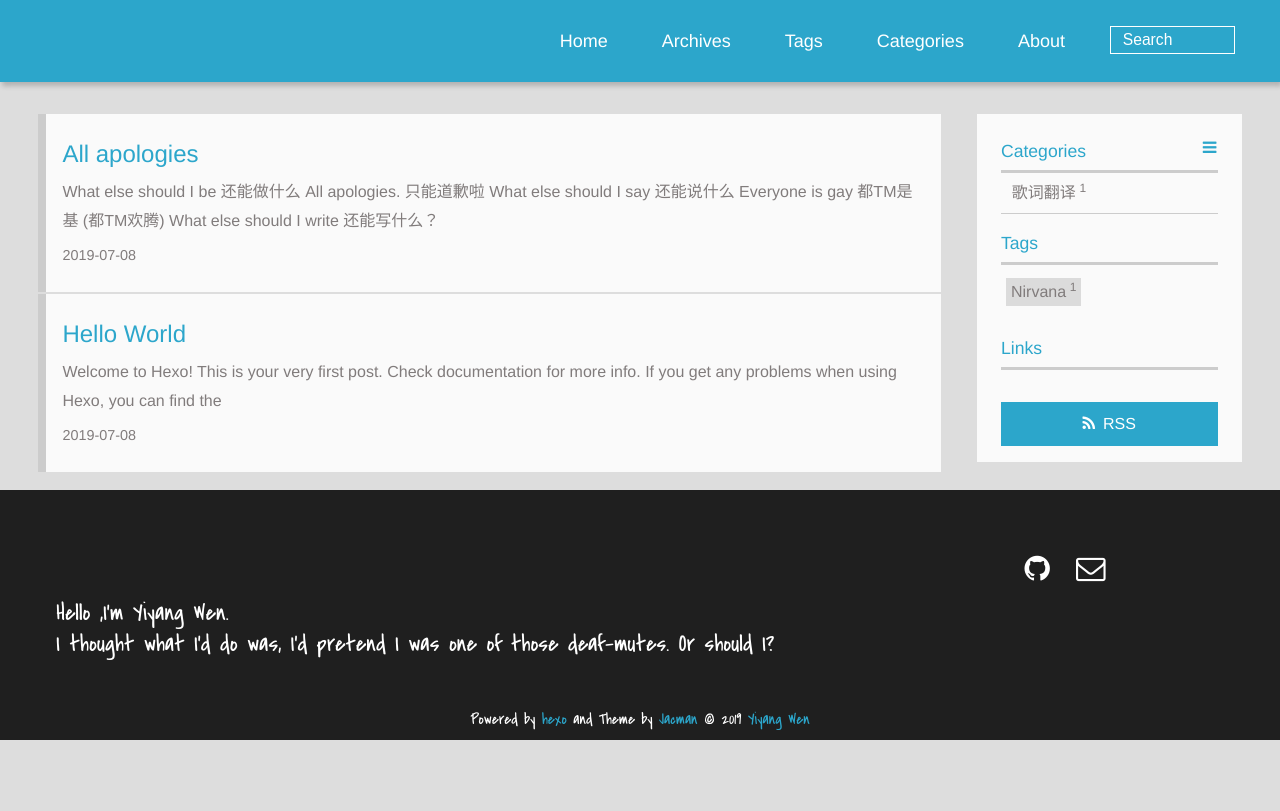
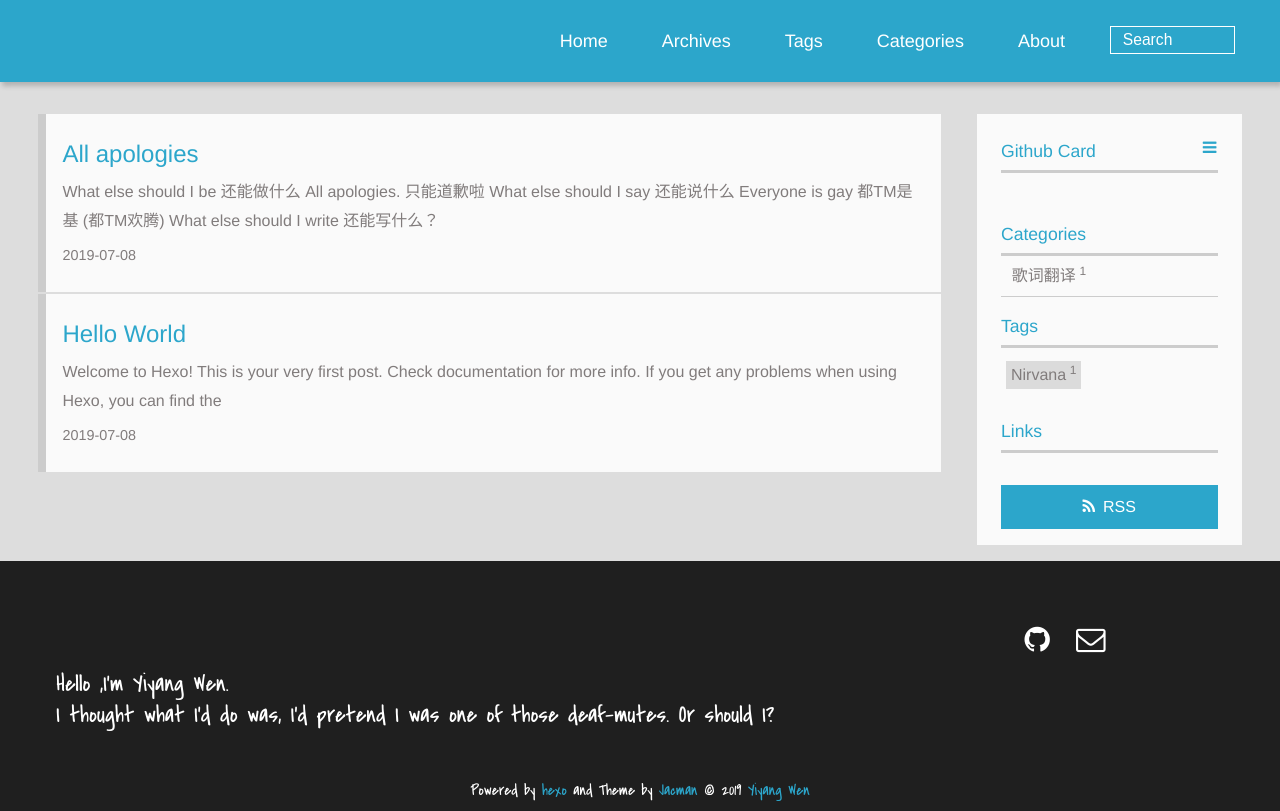
Before and after one commit to YangtheXYH/YangtheXYH.github.io, a plain HTML site: page index.html in a window 1280 px wide. Shown: the part 99-910 px from the top of the page. Before the commit the page ends 839 px from the top, so only its background shows below. Drawn offline with nearby package versions, Linux system fonts and the light colour scheme; some packages are replaced by stand-ins of ours; a script that the page names is missing.

Commit message:
Site updated: 2019-07-08 19:27:48

```diff
--- a/index.html
+++ b/index.html
@@ -139,8 +139,13 @@ What else should I write
 <div class="closeaside"><a class="closebutton" href="#" title="Hide Sidebar"></a></div>
 <aside class="clearfix">
 
-  <div class="github-card" data-github="YangtheXYH" data-width="40" data-height="37" data-theme="medium"></div>
-<script src="//cdn.jsdelivr.net/github-cards/latest/widget.js"></script>
+
+    <div class="github-card">
+    <p class="asidetitle">Github Card</p>
+    <div class="github-card" data-github="YangtheXYH" data-theme="medium"></div>
+    <script type="text/javascript" src="//cdn.jsdelivr.net/github-cards/latest/widget.js"></script>
+    </div>
+
 
 
 <div class="categorieslist">
```
Also changed, not shown: 2019/07/08/Nirvane-All apologies/index.html (+7 -2 lines), 2019/07/08/hello-world/index.html (+7 -2 lines).
